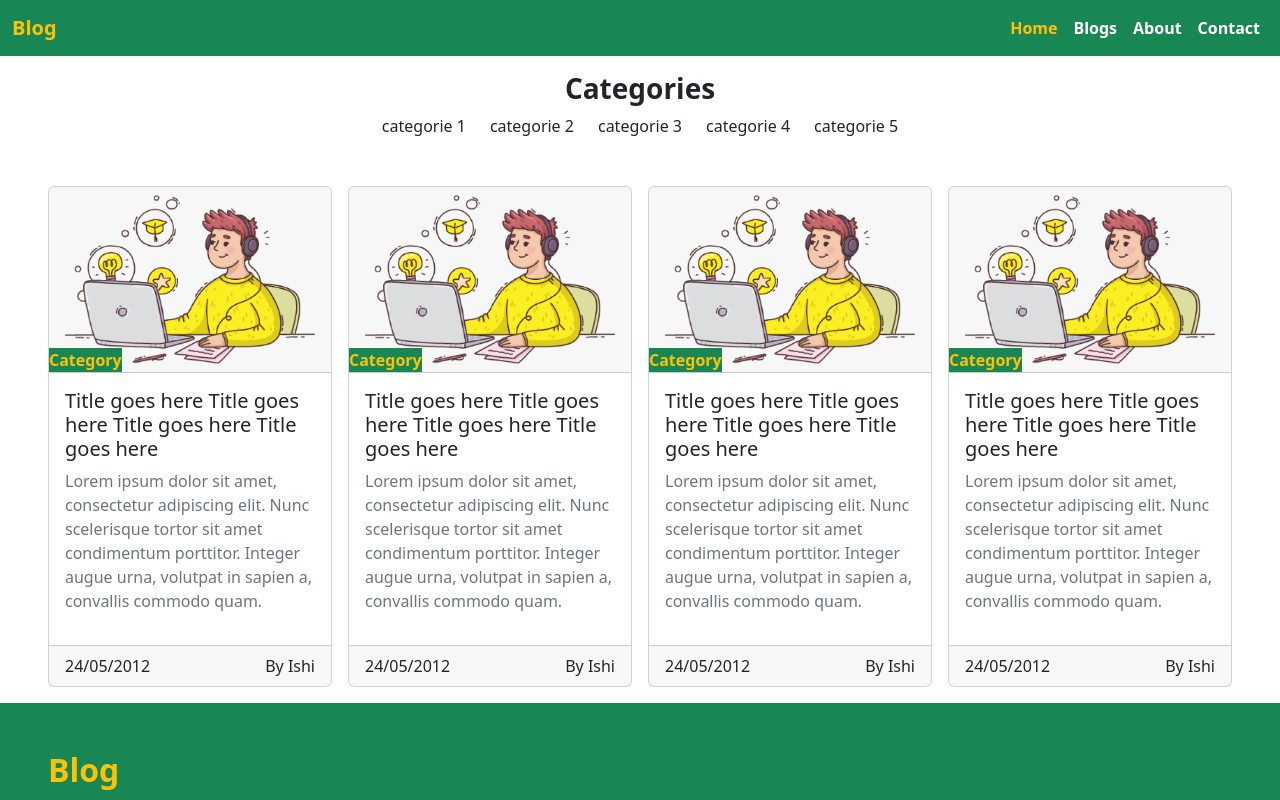
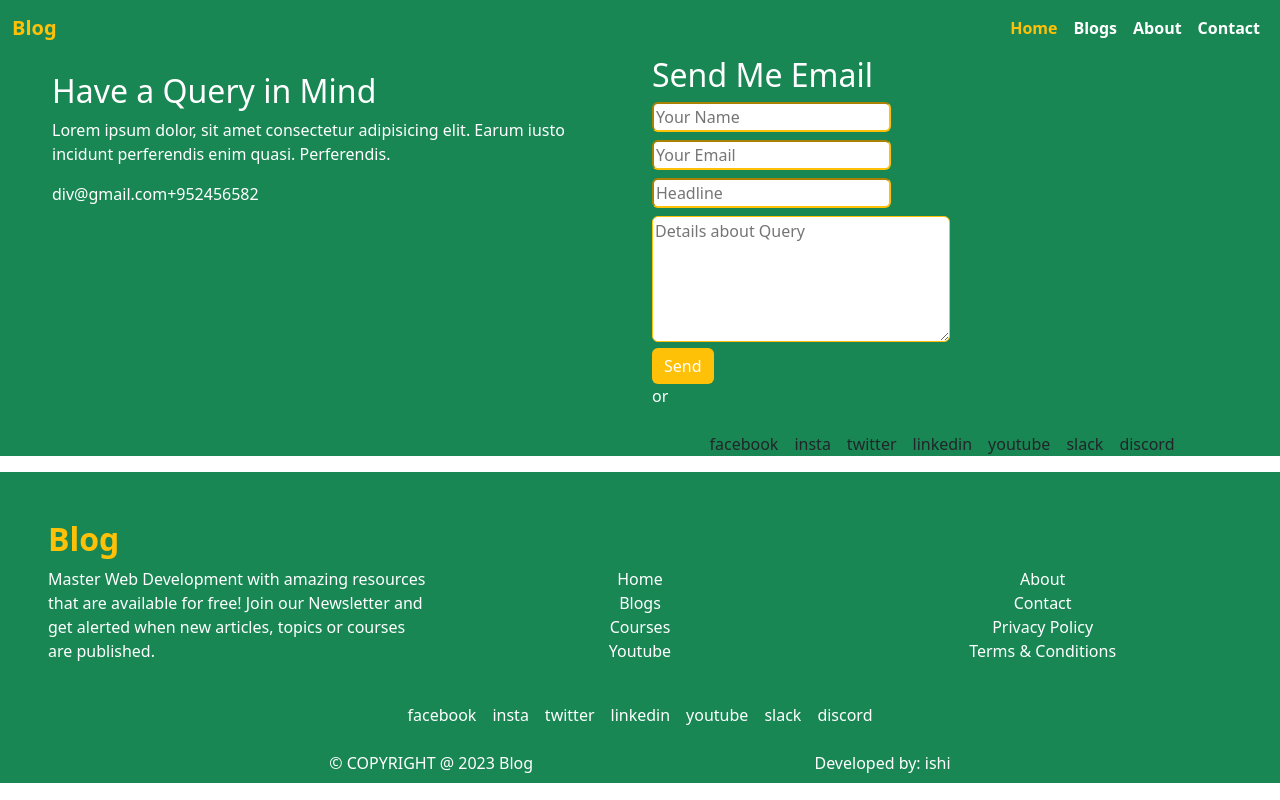
Before and after one commit to steeven-louk/blog, a React (Create React App) app in the folder client/: page / in a window 1280 px wide. Shown: the top 800 px of the page. Built offline with nearby package versions, Linux system fonts and the light colour scheme.

Commit message:
mise en place temporaire de la page contact

```diff
--- a/client/src/App.js
+++ b/client/src/App.js
@@ -3,6 +3,7 @@
 import Footer from "./components/footer/Footer";
 import Header from "./components/header/Header";
 import Blogs from "./pages/blogs/Blogs";
+import Contact from "./pages/contact/Contact";
 import HomePage from "./pages/homePage/HomePage";
 
 function App() {
@@ -12,7 +13,8 @@ function App() {
 
       <Header/>
       {/* <HomePage/> */}
-      <Blogs/>
+      {/* <Blogs/> */}
+      <Contact/>
       <Footer/>
 
     </div>
--- a/client/src/pages/contact/Contact.jsx
+++ b/client/src/pages/contact/Contact.jsx
@@ -2,7 +2,58 @@ import React from 'react'
 
 const Contact = () => {
   return (
-    <div>Contact</div>
+    <div className=' bg-success px-5'>
+       <div className="row">
+       <div className="col-md-6 p-3 text-white">
+          <h2>Have a Query in Mind</h2>
+          <p>Lorem ipsum dolor, sit amet consectetur adipisicing elit. Earum iusto incidunt perferendis enim quasi. Perferendis.</p>
+
+          <div className="contact">
+              <span>div@gmail.com</span>
+              <span>+952456582</span>
+          </div>
+        </div>
+
+
+        <div className="col-md-6">
+          <h2 className="text-capitalize text-white">send me email</h2>
+
+          <form action="">
+            <div className="form-group">
+              <input type="text" placeholder='Your Name'  className='border-warning rounded mb-2'/>
+            </div>
+            <div className="form-group">
+            <input type="email" placeholder='Your Email'  className='border-warning rounded' />
+
+            </div>
+            <div className="form-group">
+            <input type="text" placeholder='Headline'  className='border-warning rounded my-2' />
+
+            </div>
+            <div className="form-group">
+              <textarea name="details" className='border-warning rounded' placeholder='Details about Query' cols="30" rows="5"></textarea>
+            </div>
+            <div className="send">
+              <button className="btn btn-dark bg-warning text-capitalize border-0">send</button>
+              <br />
+
+              <span className='text-white'>or</span>
+
+              <div className="social-media mt-4 d-flex gap-3 justify-content-center ">
+                <span>facebook</span>
+                <span>insta</span>
+                <span>twitter</span>
+                <span>linkedin</span>
+                <span>youtube</span>
+                <span>slack</span>
+                <span>discord</span>
+            </div>
+
+            </div>
+          </form>
+        </div>
+       </div>
+    </div>
   )
 }
 
```
Also changed, not shown: client/src/pages/detail/Detail.jsx (deleted, +0 -9 lines), client/src/pages/singlePost/singlePost.jsx (added, +9 -0 lines).
